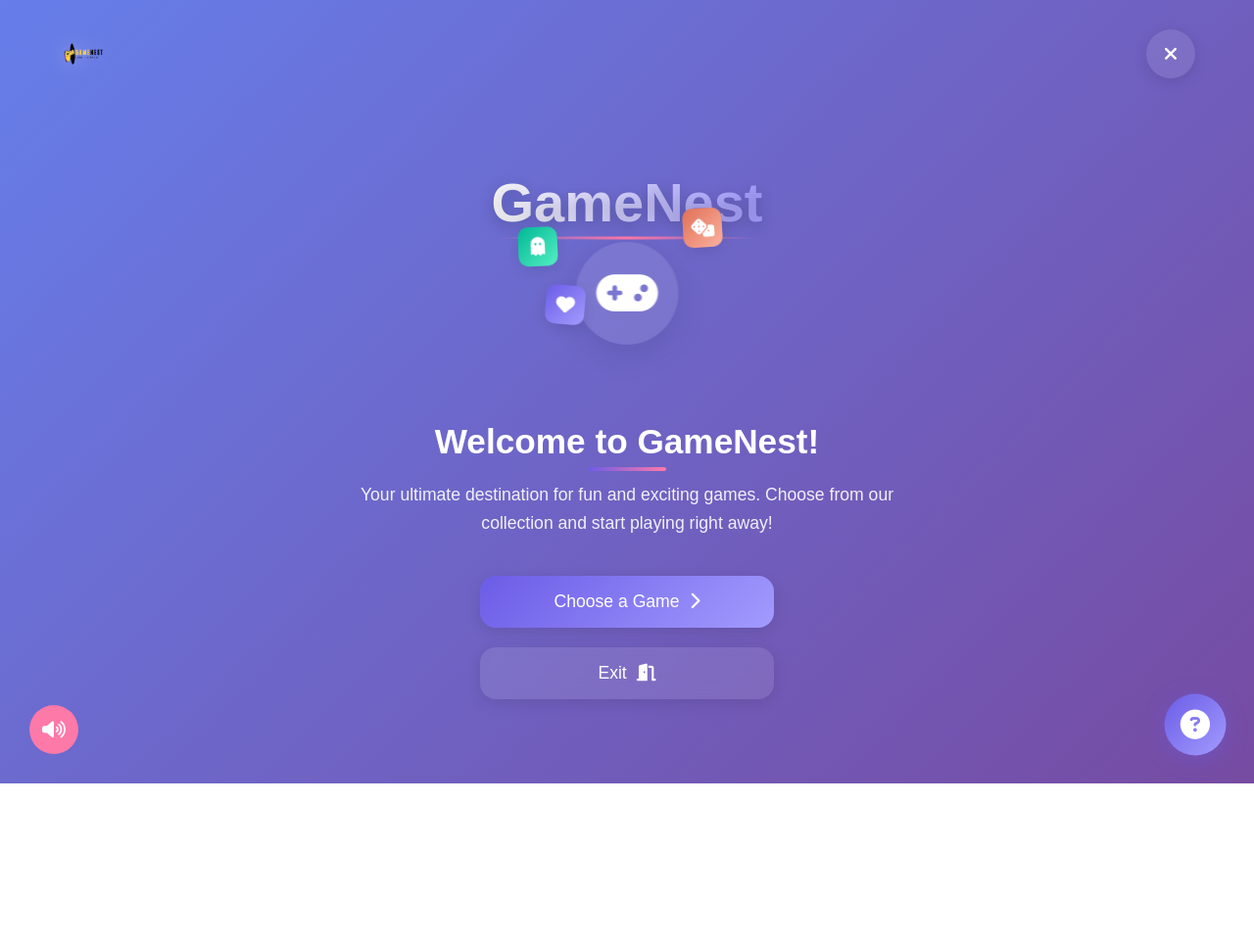
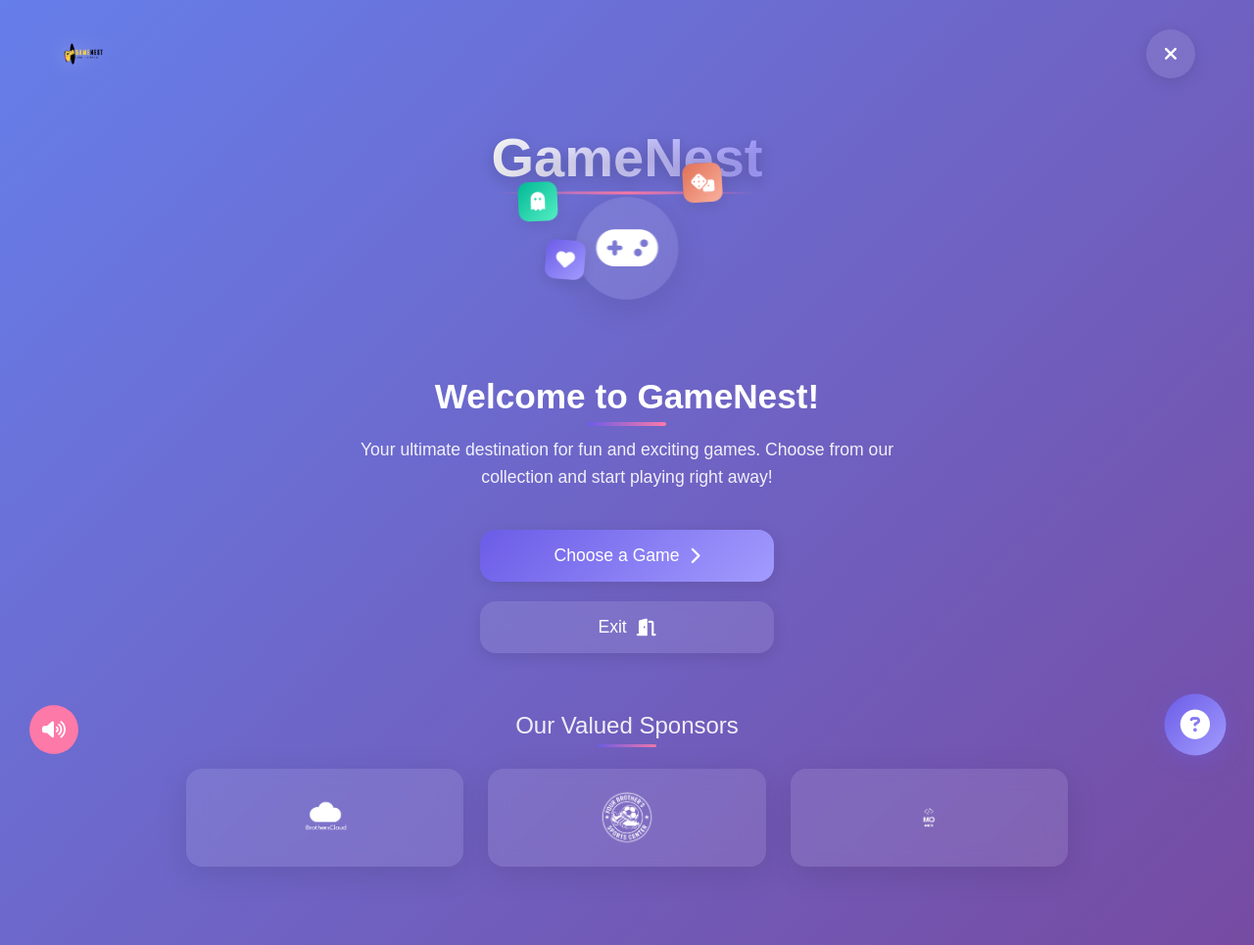
Before and after one commit to MohammedShehe/GameNest, a plain HTML site: page index.html in a window 1280 px wide. Shown: the whole page at 98% size. Before the commit the page ends 800 px from the top, so only its background shows below. Drawn offline with Linux system fonts and the light colour scheme.

Commit message:
Added sponsors

```diff
--- a/index.html
+++ b/index.html
@@ -316,6 +316,98 @@
             background: rgba(255, 255, 255, 0.15);
         }
 
+        /* Sponsors Section */
+        .sponsors-section {
+            margin: 60px 0 40px;
+            text-align: center;
+            width: 100%;
+        }
+
+        .sponsors-title {
+            font-size: 1.5rem;
+            margin-bottom: 30px;
+            font-weight: 500;
+            opacity: 0.9;
+            position: relative;
+            display: inline-block;
+        }
+
+        .sponsors-title::after {
+            content: '';
+            position: absolute;
+            bottom: -8px;
+            left: 50%;
+            transform: translateX(-50%);
+            width: 60px;
+            height: 3px;
+            background: linear-gradient(to right, var(--primary-color), var(--accent-color));
+            border-radius: 2px;
+        }
+
+        .sponsors-grid {
+            display: grid;
+            grid-template-columns: repeat(auto-fit, minmax(150px, 1fr));
+            gap: 25px;
+            max-width: 900px;
+            margin: 0 auto;
+        }
+
+        .sponsor-item {
+            background: var(--card-bg);
+            border-radius: var(--border-radius);
+            padding: 20px;
+            backdrop-filter: blur(10px);
+            box-shadow: var(--card-shadow);
+            transition: var(--transition);
+            display: flex;
+            align-items: center;
+            justify-content: center;
+            height: 100px;
+            position: relative;
+            overflow: hidden;
+        }
+
+        .sponsor-item::before {
+            content: '';
+            position: absolute;
+            top: 0;
+            left: 0;
+            width: 100%;
+            height: 100%;
+            background: linear-gradient(135deg, rgba(108, 92, 231, 0.1), rgba(253, 121, 168, 0.1));
+            opacity: 0;
+            transition: var(--transition);
+        }
+
+        .sponsor-item:hover::before {
+            opacity: 1;
+        }
+
+        .sponsor-item:hover {
+            transform: translateY(-5px);
+            box-shadow: 0 10px 25px rgba(0, 0, 0, 0.2);
+        }
+
+        .sponsor-link {
+            display: flex;
+            align-items: center;
+            justify-content: center;
+            width: 100%;
+            height: 100%;
+        }
+
+        .sponsor-logo {
+            max-width: 100%;
+            max-height: 60px;
+            filter: brightness(0) invert(1);
+            transition: var(--transition);
+        }
+
+        .sponsor-item:hover .sponsor-logo {
+            transform: scale(1.1);
+            filter: brightness(0) invert(1) drop-shadow(0 0 8px rgba(255, 255, 255, 0.5));
+        }
+
         /* Bot Assistant Styles */
         .bot-container {
             position: fixed;
@@ -594,6 +686,20 @@
                 font-size: 1rem;
             }
 
+            .sponsors-grid {
+                grid-template-columns: repeat(auto-fit, minmax(120px, 1fr));
+                gap: 20px;
+            }
+
+            .sponsor-item {
+                height: 90px;
+                padding: 15px;
+            }
+
+            .sponsor-logo {
+                max-height: 50px;
+            }
+
             .bot-assistant {
                 width: 280px;
             }
@@ -620,6 +726,24 @@
 
             .action-buttons {
                 max-width: 100%;
+            }
+
+            .sponsors-grid {
+                grid-template-columns: repeat(2, 1fr);
+                gap: 15px;
+            }
+
+            .sponsor-item {
+                height: 80px;
+                padding: 12px;
+            }
+
+            .sponsor-logo {
+                max-height: 45px;
+            }
+
+            .sponsors-title {
+                font-size: 1.3rem;
             }
 
             .bot-container {
@@ -688,6 +812,28 @@
                     <span>Exit</span>
                     <i class="fas fa-door-open"></i>
                 </button>
+            </div>
+
+            <!-- Sponsors Section -->
+            <div class="sponsors-section">
+                <h3 class="sponsors-title">Our Valued Sponsors</h3>
+                <div class="sponsors-grid">
+                    <div class="sponsor-item">
+                        <a href="https://mohammedshehe.github.io/BrothersCloud-frontend/index.html" class="sponsor-link" target="_blank">
+                            <img src="assets/images/BC.png" alt="Sponsor 1" class="sponsor-logo">
+                        </a>
+                    </div>
+                    <div class="sponsor-item">
+                        <a href="https://www.instagram.com/four_brothers_sports_center?igsh=d20xYno3dmlwcnJ4" class="sponsor-link" target="_blank">
+                            <img src="assets/images/FBSC.png" alt="Sponsor 2" class="sponsor-logo">
+                        </a>
+                    </div>
+                    <div class="sponsor-item">
+                        <a href="https://www.instagram.com/mo_little11?igsh=MTZsdWhpeXg5ZGttYQ%3D%3D&utm_source=qr" class="sponsor-link" target="_blank">
+                            <img src="assets/images/MO.png" alt="Sponsor 3" class="sponsor-logo">
+                        </a>
+                    </div>
+                </div>
             </div>
         </main>
 
```
Also changed, not shown: assets/images/BC.png (added), assets/images/FBSC.png (added), assets/images/MO.png (added), 1 other file.
